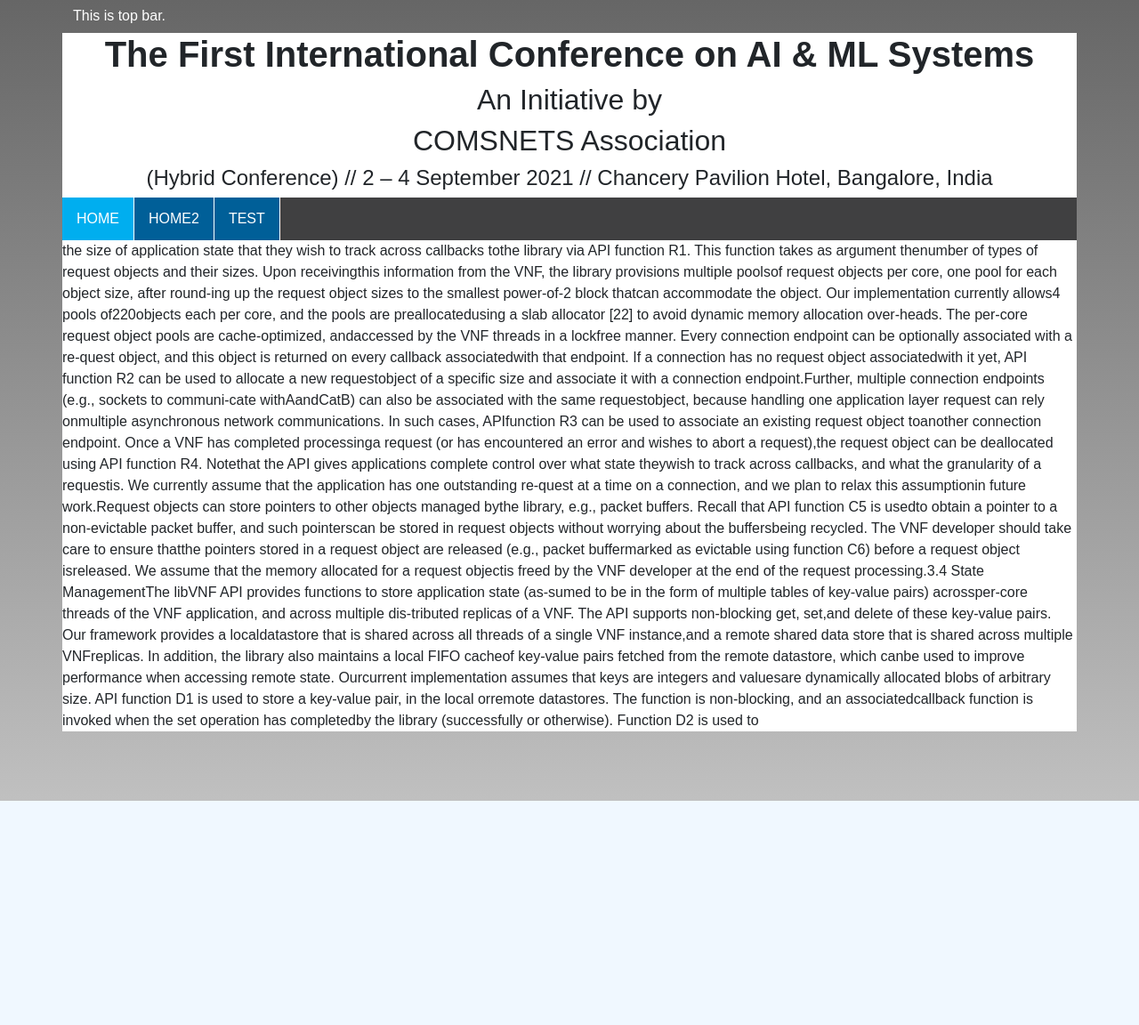
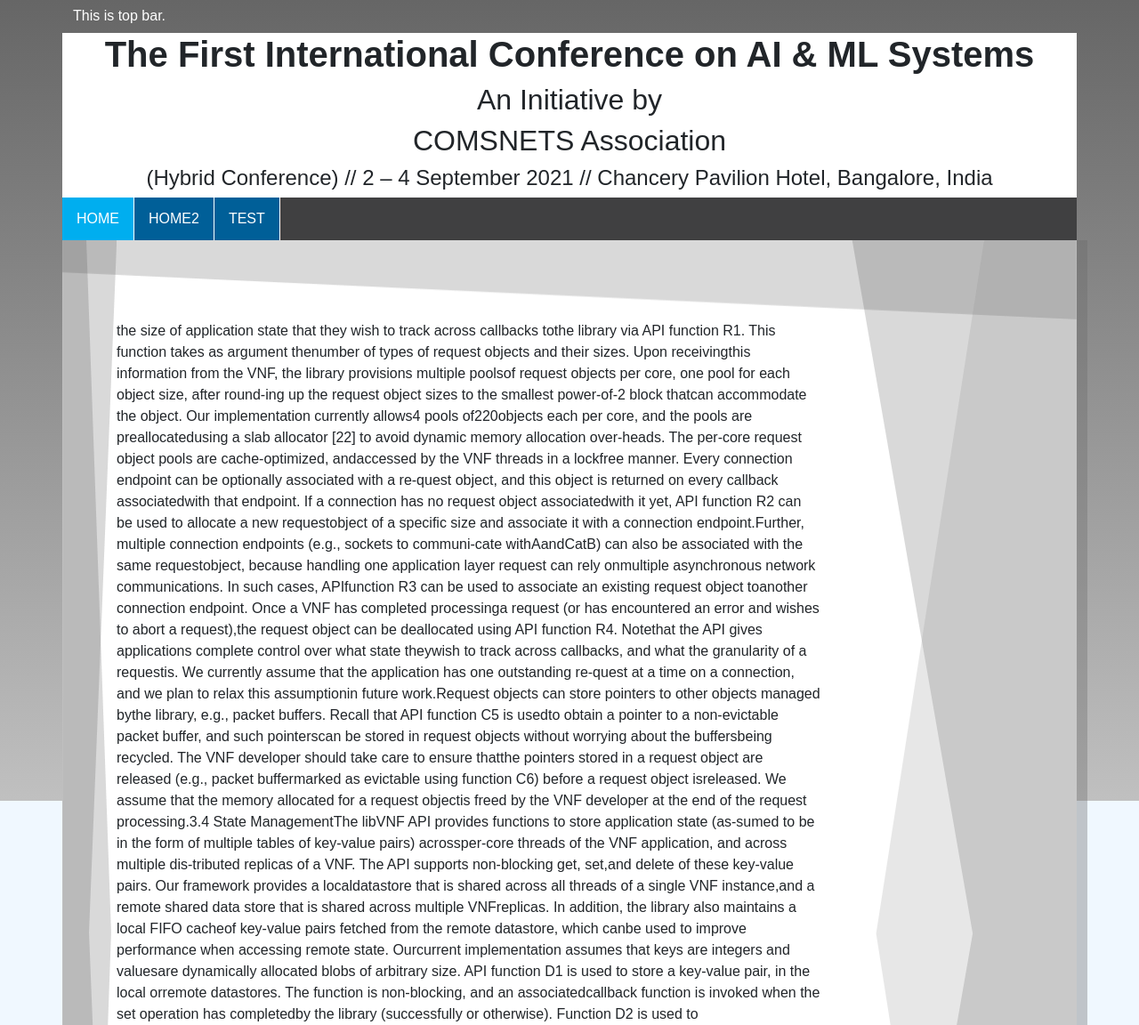
Before and after one commit to aimlsystems/2021, a Jekyll site: the page built from newtemplate.html, in a window 1280 px wide. Shown: the whole page at 89% size. Built offline with Jekyll 4.4.1, drawn with Linux system fonts in a browser that asks for light colours; before the commit the page ends 900 px from its top, so only the background shows below that.

Commit message:
new design

```diff
--- a/_includes/head.html
+++ b/_includes/head.html
@@ -3,7 +3,7 @@
   <title>{{ site.title }}</title>
   <meta name="viewport" content="width=device-width, initial-scale=1">
   <meta name="theme-color" content="#157878">
-  <link rel="stylesheet" href="{{ site.baseurl }}/css/normalize.css">
+  <link rel="stylesheet" href="{{ site.baseurl }}/static/css/normalize.css">
   <link href='https://fonts.googleapis.com/css?family=Open+Sans:400,700' rel='stylesheet' type='text/css'>
-  <link rel="stylesheet" href="{{ site.baseurl }}/css/cayman.css">
+  <link rel="stylesheet" href="{{ site.baseurl }}/static/css/cayman.css">
 </head>
--- a/newtemplate.html
+++ b/newtemplate.html
@@ -12,7 +12,7 @@
 
     <!-- Bootstrap CSS -->
     <link href="https://cdn.jsdelivr.net/npm/bootstrap@5.0.0-beta2/dist/css/bootstrap.min.css" rel="stylesheet" integrity="sha384-BmbxuPwQa2lc/FVzBcNJ7UAyJxM6wuqIj61tLrc4wSX0szH/Ev+nYRRuWlolflfl" crossorigin="anonymous">
-    <link href="{{ site.baseurl }}/css/main.css" rel="stylesheet">
+    <link href="{{ site.baseurl }}/static/css/main.css" rel="stylesheet">
     <title>Hello, world!</title>
 </head>
 <body>
@@ -50,7 +50,9 @@
             </li>
         </ul>
     </div>
-    <div class="container p-0">
+    <div class="container p-0 primary-container">
+        <div class="row primary-container-row">
+            <div class="col-9 primary-container-col">
                 the size of application state that they wish to track across callbacks tothe library via API function R1.
                 This function takes as argument thenumber of types of request objects and their sizes. Upon receivingthis
                 information from the VNF, the library provisions multiple poolsof request objects per core, one pool for
@@ -88,6 +90,8 @@
                 non-blocking, and an associatedcallback function is invoked when the set operation has completedby the
                 library (successfully or otherwise). Function D2 is used to
             </div>
+        </div>
+    </div>
 
     <!-- Optional JavaScript; choose one of the two! -->
 
--- a/css/main.css
+++ b/static/css/main.css
@@ -55,3 +55,25 @@
 .menubar a.active, .menubar a:hover{
     background-color: #00aeef;
 }
+
+.primary-container {
+    background-image: url(../img/body-bg-top-s.png);
+    background-repeat: no-repeat;
+    background-size: 100%;
+}
+
+.primary-container .primary-container-row {
+
+    background-image: url(../img/body-bg-rt-s-bw.png);
+    background-position: 100% 0%;
+    background-repeat: repeat-y;
+    margin-left: 0;
+}
+
+.primary-container .primary-container-col{
+    background-image: url(../img/body-bg-lt-s.png);
+    background-position: 0% 0%;
+    background-repeat: repeat-y;
+    padding-left: 61px;
+    padding-top: 90px !important;
+}
```
Also changed, not shown: static/css/cayman.css (renamed from css/cayman.css), static/css/normalize.css (renamed from css/normalize.css), static/img/body-bg-lt-s.png (added), static/img/body-bg-rt-s-bw.png (added), static/img/body-bg-top-s.png (added). Lines whose indentation alone changed are shown as unchanged.
